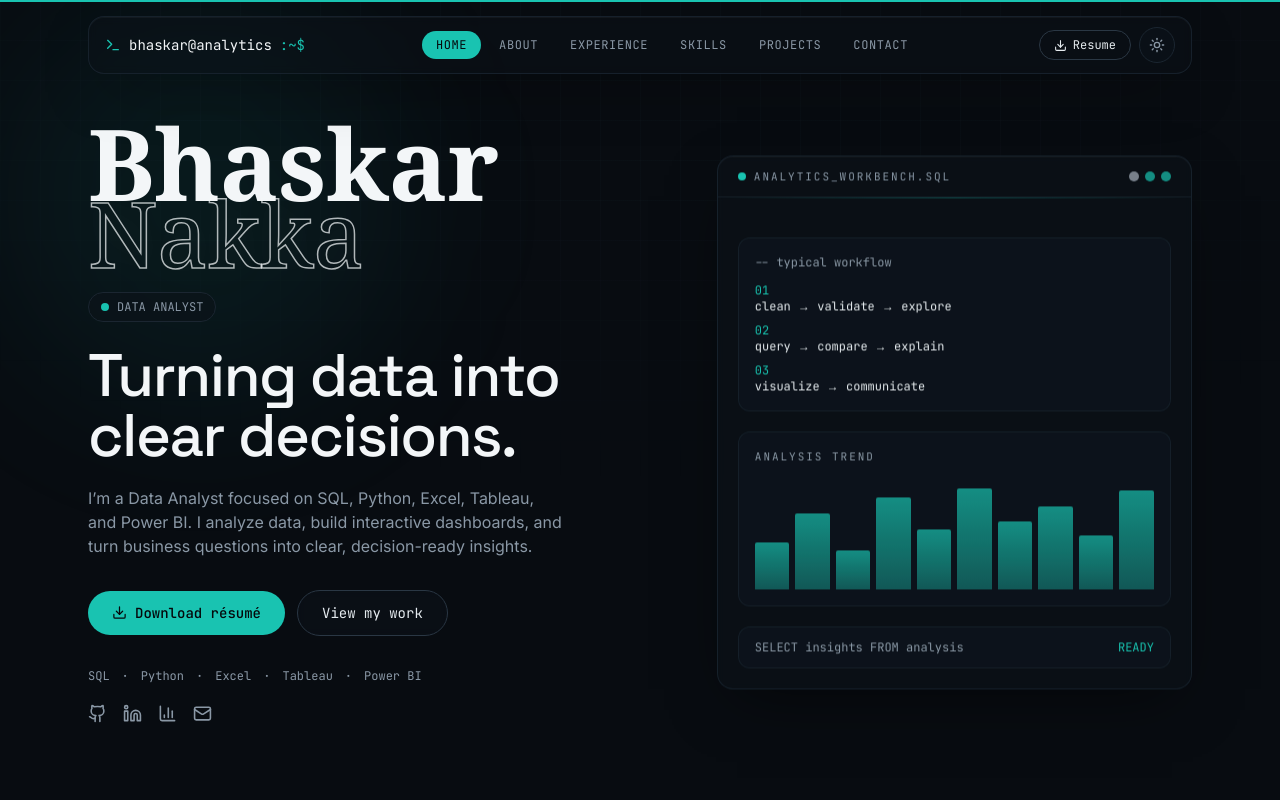
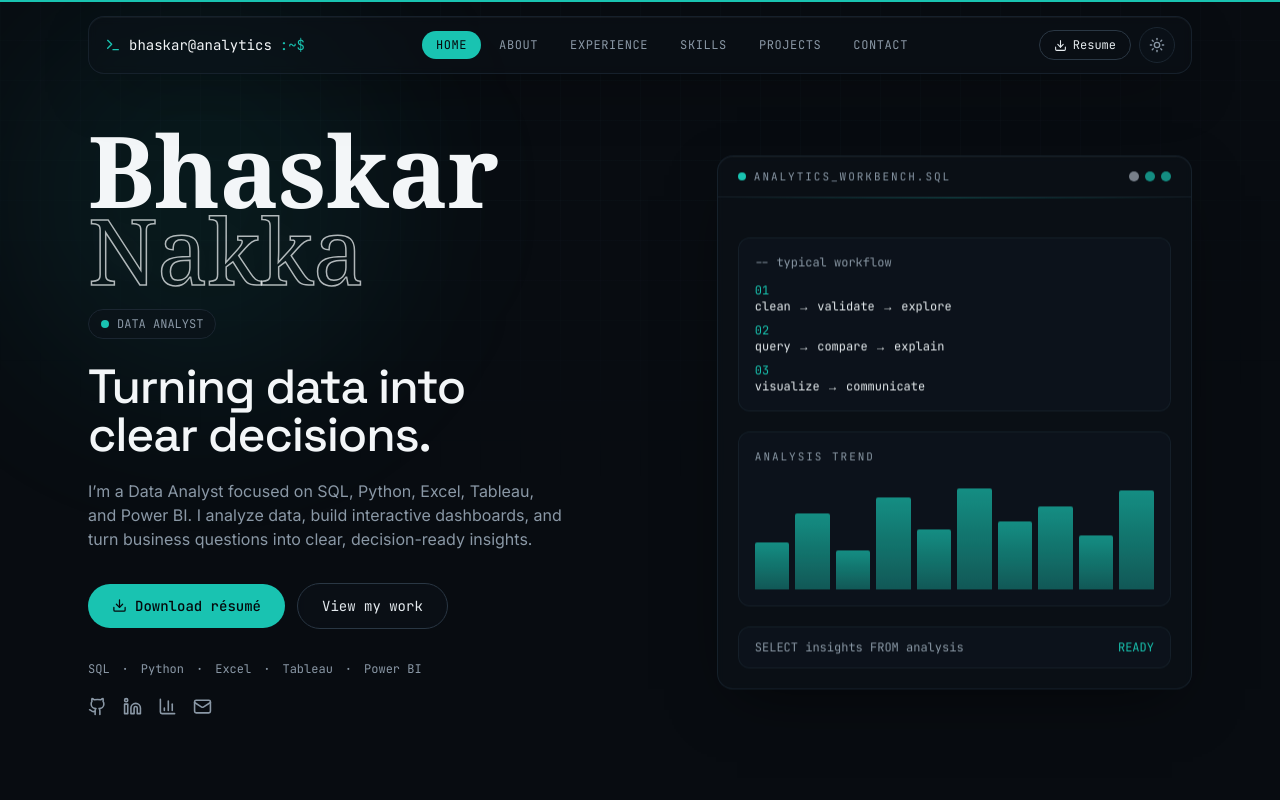
Before and after one commit to bhaskar-nb/portfolio, a Next.js app: page / in a window 1280 px wide. Shown: the top 800 px of the page. Built offline with nearby package versions, Linux system fonts and the light colour scheme.

Commit message:
Adjust hero heading size and name spacing

```diff
--- a/components/Hero.tsx
+++ b/components/Hero.tsx
@@ -25,14 +25,14 @@ export default function Hero() {
               {firstName}
             </div>
             {lastName && (
-              <div className="name-outline -mt-0.5 font-[var(--font-bodoni-moda)] text-[3.1rem] font-normal sm:text-[4.5rem] lg:text-[5.7rem]">
+              <div className="name-outline mt-2 font-[var(--font-bodoni-moda)] text-[3.1rem] font-normal sm:text-[4.5rem] lg:text-[5.7rem]">
                 {lastName}
               </div>
             )}
           </motion.div>
 
           <motion.div initial={{ opacity: 0, y: 12 }} animate={{ opacity: 1, y: 0 }} transition={{ duration: 0.5 }} className="mb-6 inline-flex items-center gap-2 rounded-full border border-base-500 bg-base-700/60 px-3 py-1.5 font-mono text-xs text-ink-400"><span className="dot-live" /> DATA ANALYST</motion.div>
-          <motion.h1 initial={{ opacity: 0, y: 16 }} animate={{ opacity: 1, y: 0 }} transition={{ duration: 0.6 }} className="text-balance text-4xl font-medium leading-[1.08] text-ink-100 sm:text-5xl lg:text-6xl">Turning data into<br />clear decisions.</motion.h1>
+          <motion.h1 initial={{ opacity: 0, y: 16 }} animate={{ opacity: 1, y: 0 }} transition={{ duration: 0.6 }} className="text-balance text-3xl font-medium leading-[1.08] text-ink-100 sm:text-4xl lg:text-5xl">Turning data into<br />clear decisions.</motion.h1>
           <motion.p initial={{ opacity: 0, y: 10 }} animate={{ opacity: 1, y: 0 }} transition={{ duration: 0.5, delay: 0.4 }} className="mt-5 max-w-xl text-balance text-ink-400">I’m a Data Analyst focused on SQL, Python, Excel, Tableau, and Power BI. I analyze data, build interactive dashboards, and turn business questions into clear, decision-ready insights.</motion.p>
           <motion.div initial={{ opacity: 0, y: 10 }} animate={{ opacity: 1, y: 0 }} transition={{ duration: 0.5, delay: 0.6 }} className="mt-8 flex flex-wrap items-center gap-3"><MagneticButton href="/Resume.pdf" download className="btn-primary"><Download size={15} /> Download résumé</MagneticButton><MagneticButton onClick={() => document.getElementById("projects")?.scrollIntoView({ behavior: "smooth" })} className="btn-secondary">View my work</MagneticButton></motion.div>
           <motion.div initial={{ opacity: 0 }} animate={{ opacity: 1 }} transition={{ delay: 0.75 }} className="mt-8 flex flex-wrap items-center gap-x-3 gap-y-2 font-mono text-xs text-ink-400"><span>SQL</span><span>·</span><span>Python</span><span>·</span><span>Excel</span><span>·</span><span>Tableau</span><span>·</span><span>Power BI</span></motion.div>
```
